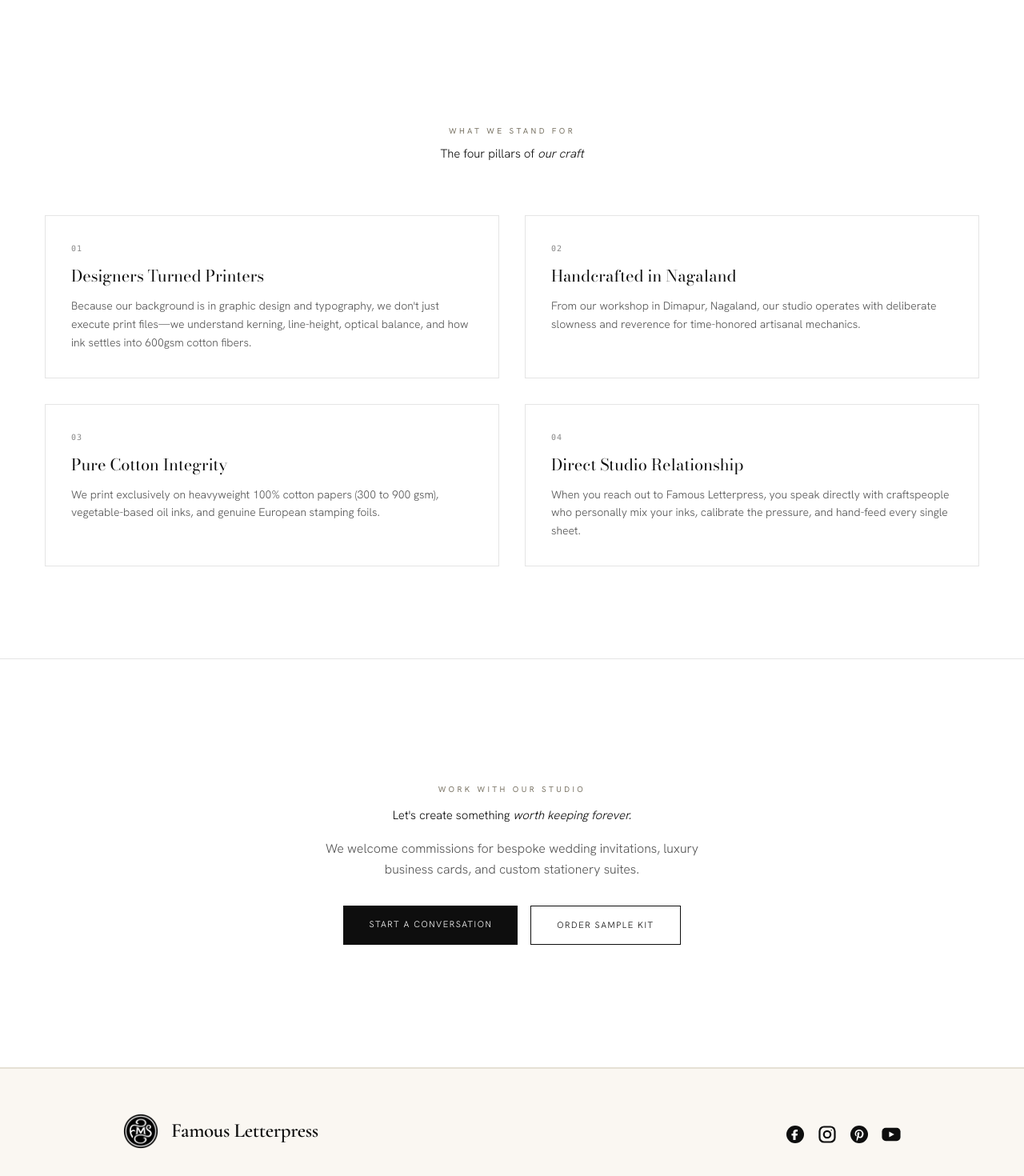
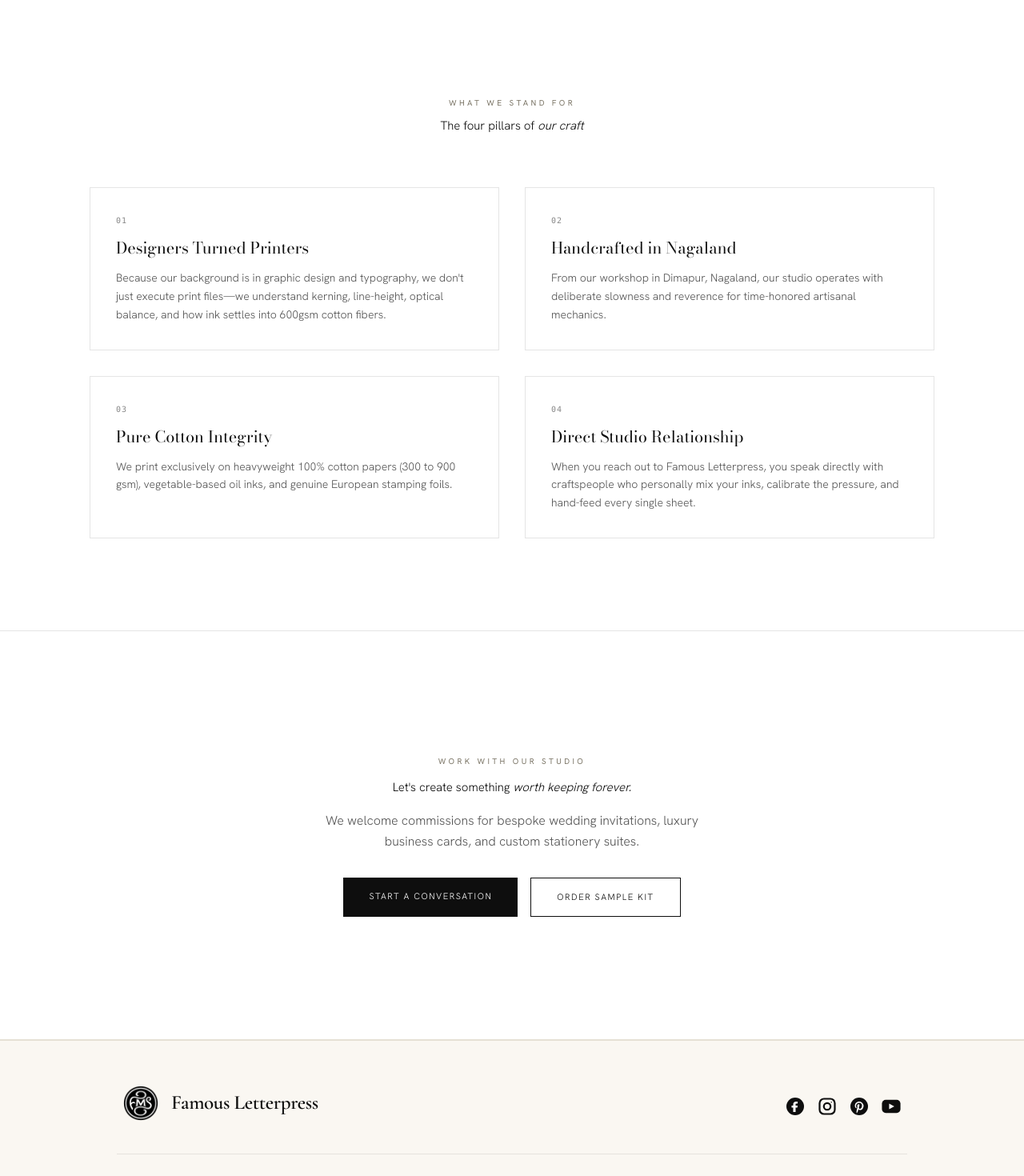
Before and after one commit to khiasu/FamousLetterPress, a Next.js app: page /about in a window 1280 px wide. Shown: the part 1320-2790 px from the top of the page at 80% size. Built offline with nearby package versions, Linux system fonts and the light colour scheme.

Commit message:
Unify container padding across all pages to match homepage standard (.w) and update FAQ page layout

```diff
--- a/src/app/faq/page.tsx
+++ b/src/app/faq/page.tsx
@@ -23,7 +23,7 @@
     <div className="bg-white min-h-screen">
       {/* ── Header ── */}
       <section className="pt-28 pb-14 md:pt-36 md:pb-20 border-b border-[#E5E5E5]">
-        <div className="container-wide">
+        <div className="w">
           <Reveal>
             <div className="max-w-3xl">
               <div className="flex items-center gap-2 mb-4 text-[10px] tracking-[0.16em] uppercase text-[#888888] font-sans">
@@ -45,7 +45,7 @@
 
       {/* ── Categorized FAQs ── */}
       <section className="section bg-white">
-        <div className="container-wide max-w-4xl">
+        <div className="w">
           <div className="space-y-16">
             {faqSections.map((sec, secIdx) => (
               <div key={sec.category} className="space-y-6">
@@ -76,7 +76,7 @@
 
       {/* ── Still Have Questions CTA ── */}
       <section className="section-lg bg-white text-black text-center border-t border-[#E5E5E5]">
-        <div className="container-narrow">
+        <div className="w">
           <Reveal>
             <p className="eyebrow text-[#888888] mb-3">Direct Studio Support</p>
             <h2 className="text-black mb-4">
--- a/src/app/globals.css
+++ b/src/app/globals.css
@@ -206,19 +206,19 @@
 }
 
 .container-wide {
-  max-width: 1400px;
+  max-width: 1100px;
   margin-left: auto;
   margin-right: auto;
-  padding-left: clamp(1.25rem, 5vw, 3.5rem);
-  padding-right: clamp(1.25rem, 5vw, 3.5rem);
+  padding-left: 22px;
+  padding-right: 22px;
 }
 
 .container-narrow {
-  max-width: 880px;
+  max-width: 1100px;
   margin-left: auto;
   margin-right: auto;
-  padding-left: clamp(1.25rem, 5vw, 3.5rem);
-  padding-right: clamp(1.25rem, 5vw, 3.5rem);
+  padding-left: 22px;
+  padding-right: 22px;
 }
 
 .section {
```
